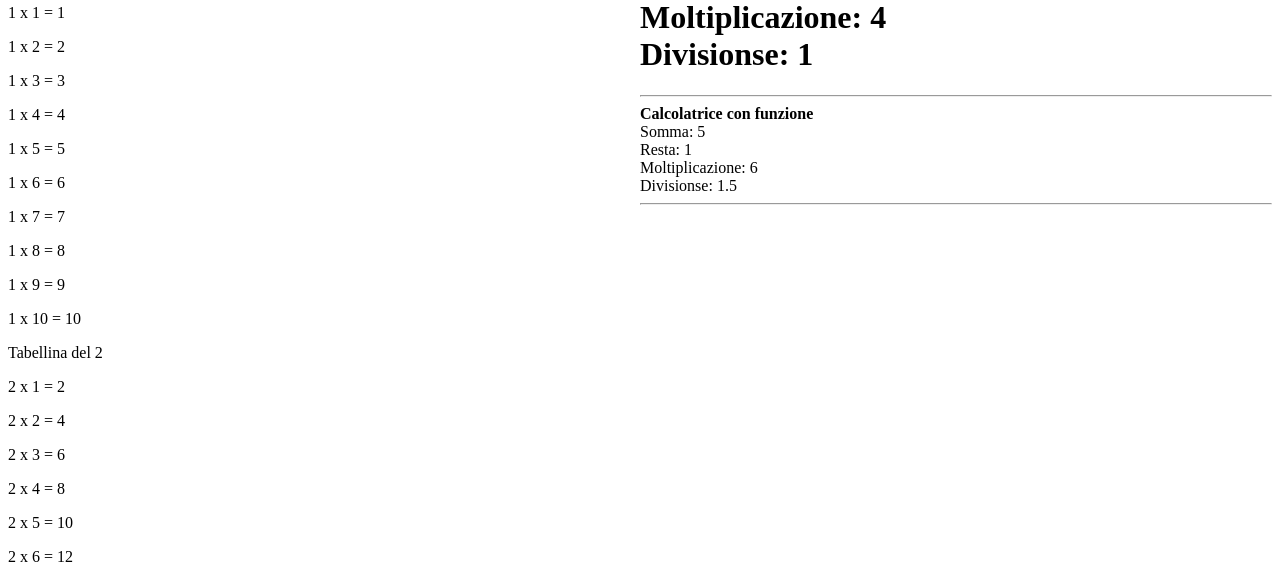
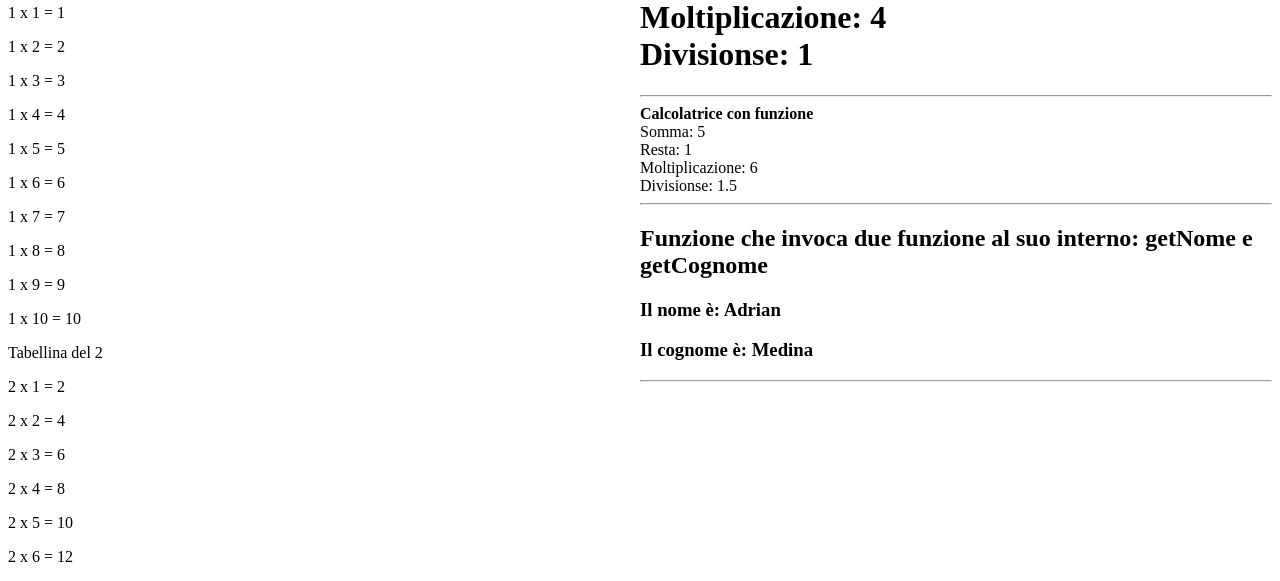
Before and after one commit to amedina14/master-php, a PHP site: page / in a window 1280 px wide. Shown: the part 132-713 px from the top of the page. Run offline with PHP 8.4, Linux system fonts and the light colour scheme.

Commit message:
Funzioni, funzione contenente altre funzioni

```diff
--- a/imparando-php/12-funzioni/index.php
+++ b/imparando-php/12-funzioni/index.php
@@ -26,7 +26,7 @@ if (isset($_GET['n'])) {
 }
 echo '</div>';
 
-// Esempio funzione: Calcolatrice, Parametri opzionali
+// Esempio funzione: Calcolatrice, Parametri opzionali, Return
 function calcolatrice($num1, $num2, $grassetto = false) {
     $somma = $num1 + $num2;
     $resta = $num1 - $num2;
@@ -58,3 +58,23 @@ echo "<hr/>";
 echo "<b>Calcolatrice con funzione</b></br>";
 echo calcolatrice($num1 = 3, $num2 = 2, false);
 echo "<hr/>";
+
+// Funzioni dentro di altre
+
+function getNome($nome){
+    $testo = "Il nome è: $nome";
+    return $testo;
+}
+function getCognome($cognome){
+    $testo = "Il cognome è: $cognome";
+    return $testo;
+}
+function getNomeCompleto($nome,$cognome){
+    $testo="";
+    $testo .= '<p>'.getNome($nome).'</p>';
+    $testo .= '<p>'. getCognome($cognome).'</p>';
+    return $testo;
+}
+
+echo "<h2>Funzione che invoca due funzione al suo interno: getNome e getCognome</h2>";
+echo '<h3>'.getNomeCompleto("Adrian", "Medina").'</h3><hr/>';
```
